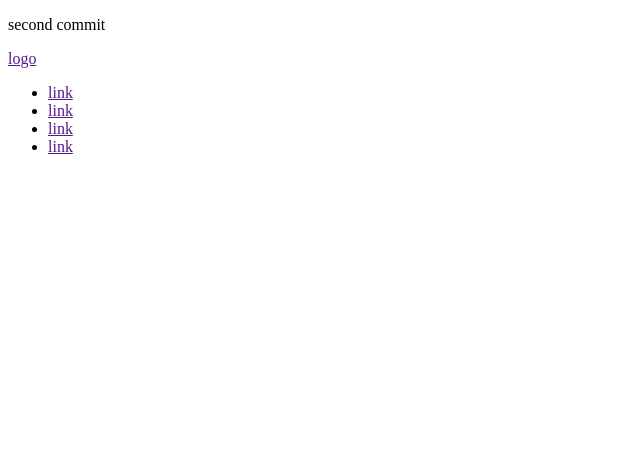
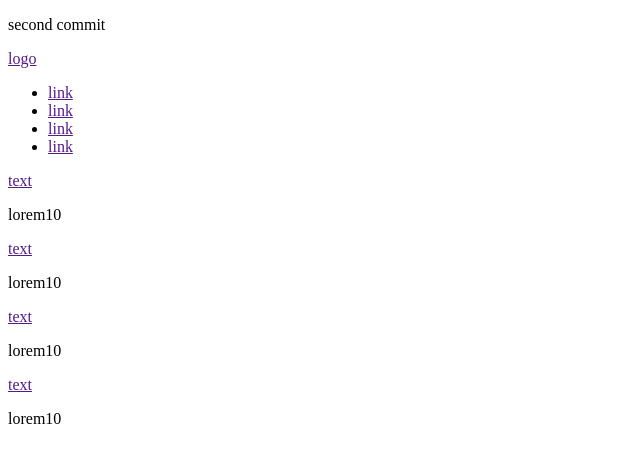
Before and after one commit to laventos1/wasd, a plain HTML site: page index.html in a window 1280 px wide. Shown: the whole page, without its empty margins (0-640 px from the left). Drawn offline with Linux system fonts and the light colour scheme.

Commit message:
third commit

```diff
--- a/index.html
+++ b/index.html
@@ -19,5 +19,27 @@
            </ul>
        </nav>
    </header>
+   <main>
+       <div class="container">
+           <div class="cards">
+               <div class="card">
+                   <a href="" class="link">text</a><img src="" alt="">
+                   <p>lorem10</p>
+               </div>
+               <div class="card">
+                   <a href="" class="link">text</a><img src="" alt="">
+                   <p>lorem10</p>
+               </div>
+               <div class="card">
+                   <a href="" class="link">text</a><img src="" alt="">
+                   <p>lorem10</p>
+               </div>
+               <div class="card">
+                   <a href="" class="link">text</a><img src="" alt="">
+                   <p>lorem10</p>
+               </div>
+           </div>
+       </div>
+   </main>
 </body>
 </html>
```
